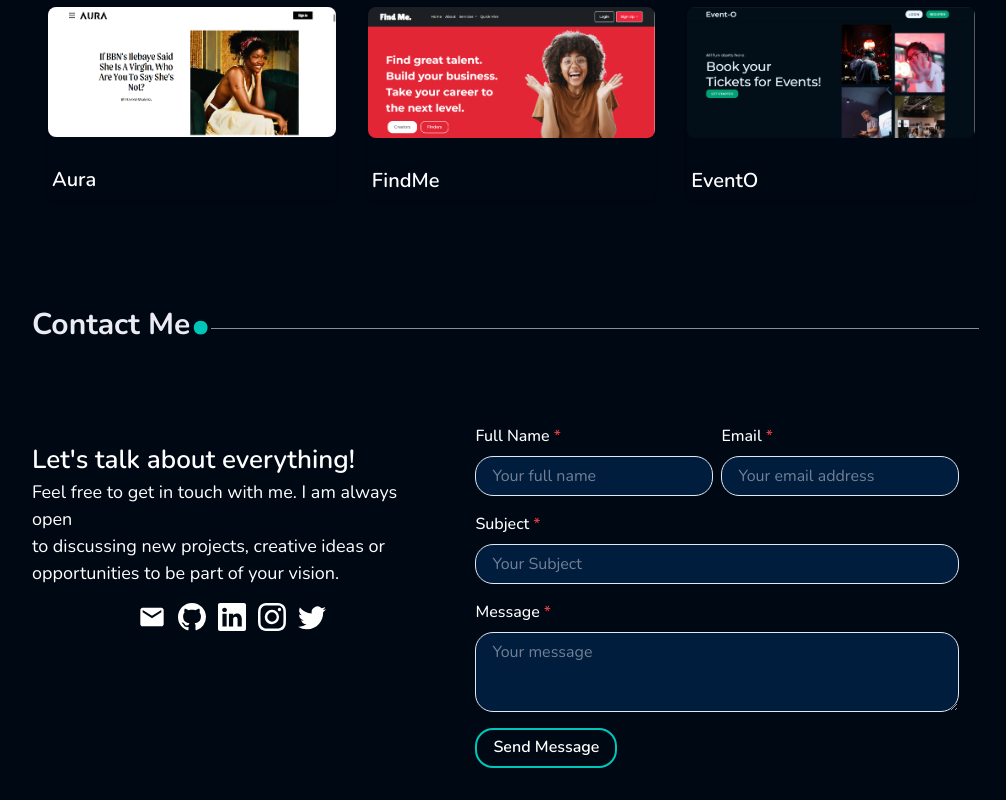
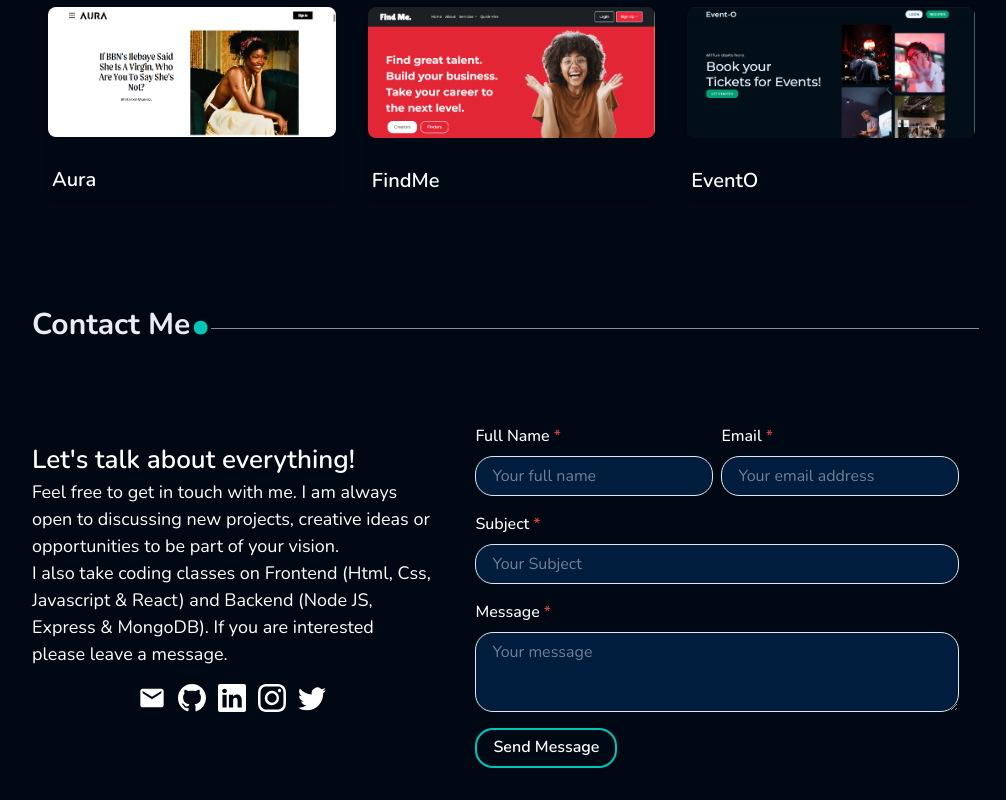
Before and after one commit to Clemon1/New-Portfolio, a React (Vite) app: page / in a window 1280 px wide. Shown: the part 2458-3258 px from the top of the page, without its empty margins (128-1134 px from the left). Built offline with nearby package versions, Linux system fonts and the light colour scheme.

Commit message:
fixed updates

```diff
--- a/src/component/Contact.jsx
+++ b/src/component/Contact.jsx
@@ -95,9 +95,12 @@ const ContactPage = () => {
             Let&apos;s talk about everything!
           </Text>
           <Text color={"#ffffff"} fontSize={18} fontWeight={300}>
-            Feel free to get in touch with me. I am always open <br />
-            to discussing new projects, creative ideas or <br /> opportunities
-            to be part of your vision.
+            Feel free to get in touch with me. I am always open to discussing
+            new projects, creative ideas or opportunities to be part of your
+            vision.
+            <br /> I also take coding classes on Frontend (Html, Css, Javascript
+            & React) and Backend (Node JS, Express & MongoDB). If you are
+            interested please leave a message.
           </Text>
           <HStack
             width={"full"}
```
